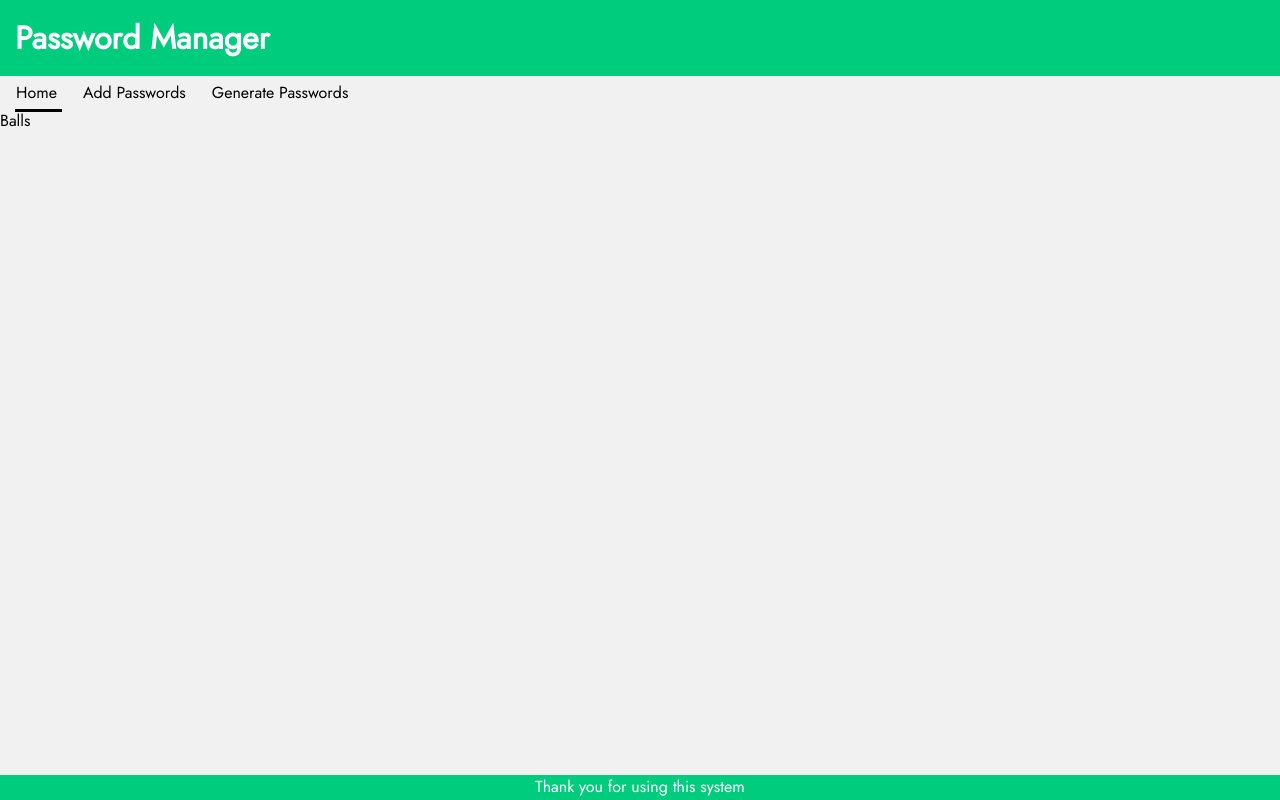
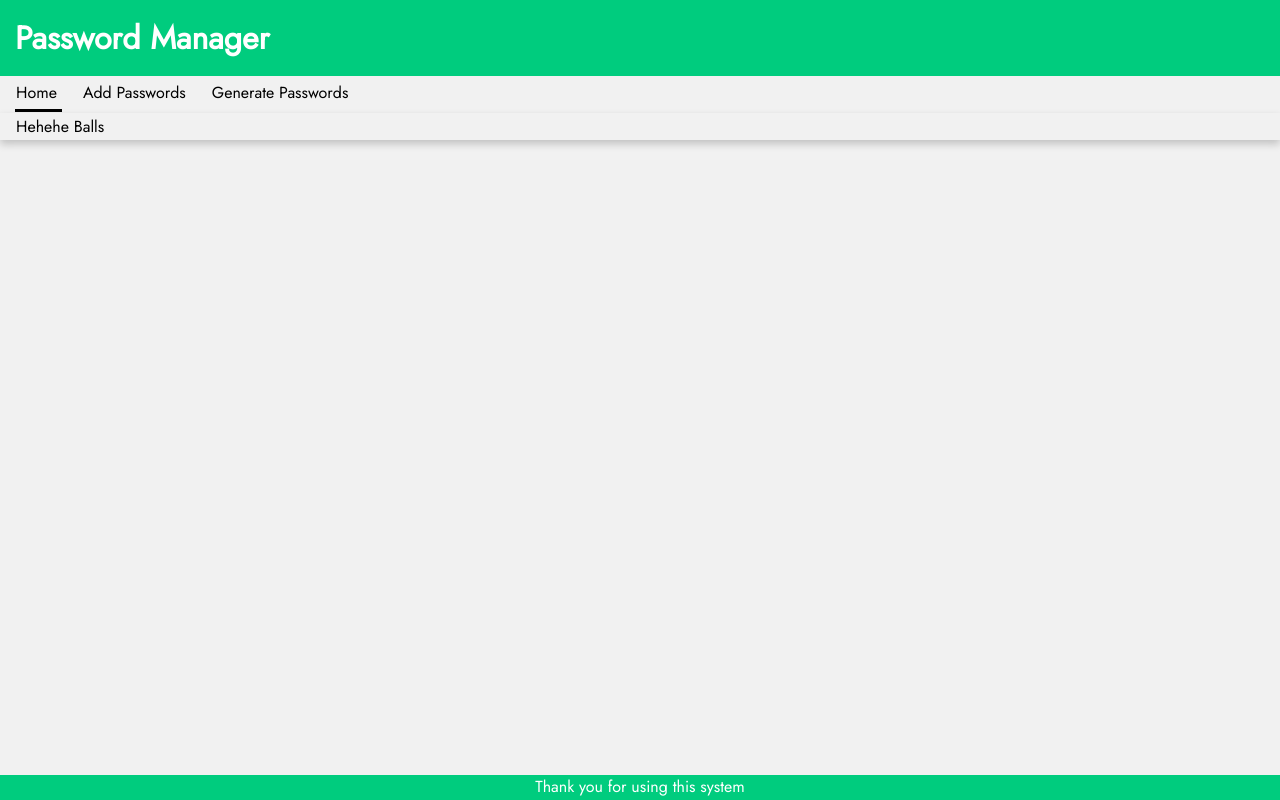
Before and after one commit to Mihir42/password-manager, a React (Vite) app: page / in a window 1280 px wide. Built offline with nearby package versions, Linux system fonts and the light colour scheme.

Commit message:
Added small card

```diff
--- a/package.json
+++ b/package.json
@@ -10,6 +10,7 @@
     "preview": "vite preview"
   },
   "dependencies": {
+    "prop-types": "^15.8.1",
     "react": "^18.2.0",
     "react-dom": "^18.2.0",
     "react-router-dom": "^6.15.0"
--- /dev/null
+++ b/src/components/UI/Card.jsx
@@ -0,0 +1,13 @@
+import './Card.scss';
+
+function Card() {
+    return (
+        <div className="card">
+            <div className="container">
+                <p>Hehehe Balls</p>
+            </div>
+        </div>
+    )
+}
+
+export default Card;
--- /dev/null
+++ b/src/components/UI/Card.scss
@@ -0,0 +1,8 @@
+div.card {
+    box-shadow: 0 4px 8px 0 rgba(0,0,0,0.2);
+
+}
+
+div.container {
+    padding: 2px 16px;
+}
--- a/src/components/Views/UserPasswords.jsx
+++ b/src/components/Views/UserPasswords.jsx
@@ -1,5 +1,6 @@
 import { useState } from "react";
 import Layout from "../layout/Layout";
+import Card from "../UI/Card";
 import Accordion from "../UI/Accordion";
 
 function UserPasswords() {
@@ -25,9 +26,9 @@ function UserPasswords() {
   return (
     <>
       <Layout>
-        {initialPasswords.map(() => {})}
-        <Accordion />
       </Layout>
+      <Card/>
+
     </>
   );
 }
```
Also changed, not shown: 1 other file (tests, documents, lock files or other folders).
